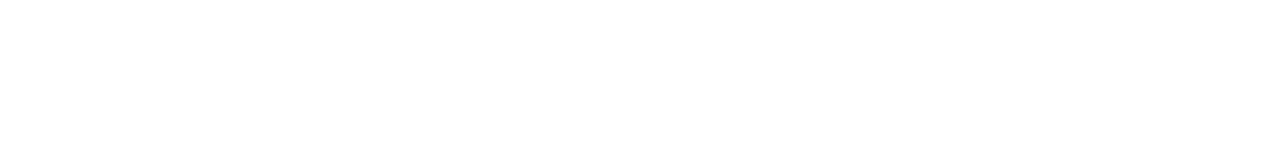
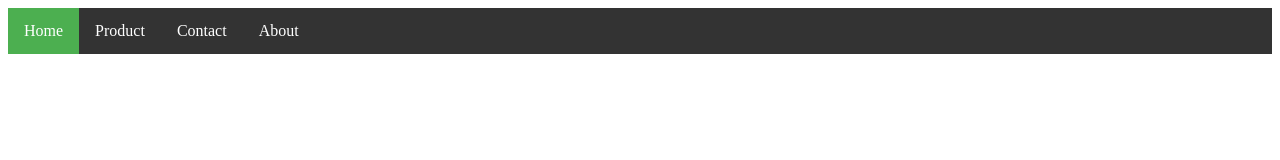
Before and after one commit to xmile1/simple-html-UI, a plain HTML site: page index.html in a window 1280 px wide. Drawn offline with Linux system fonts and the light colour scheme.

Commit message:
First Commit, Added a menu bar

```diff
--- a/index.html
+++ b/index.html
@@ -18,6 +18,12 @@
 
 <body>
 
+    <ul class="main-nav">
+  <li><a class="active" href="#home">Home</a></li>
+  <li><a href="#news">Product</a></li>
+  <li><a href="#contact">Contact</a></li>
+  <li><a href="#about">About</a></li>
+</ul>
 
 
 
```
